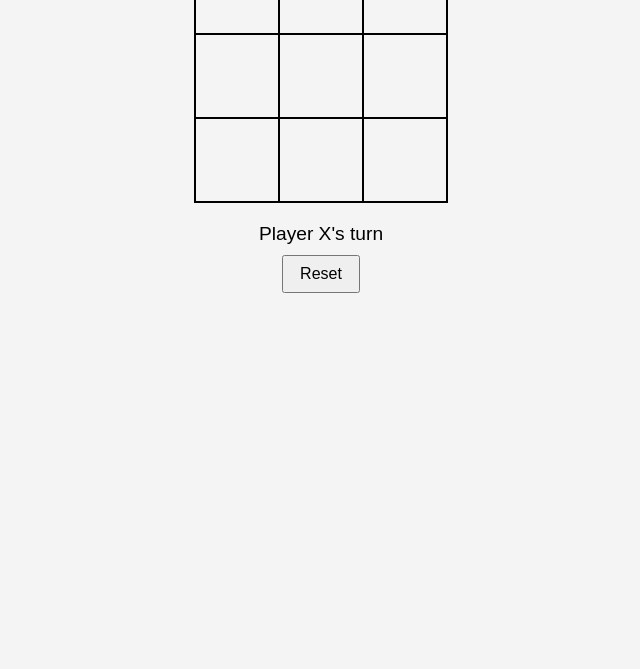
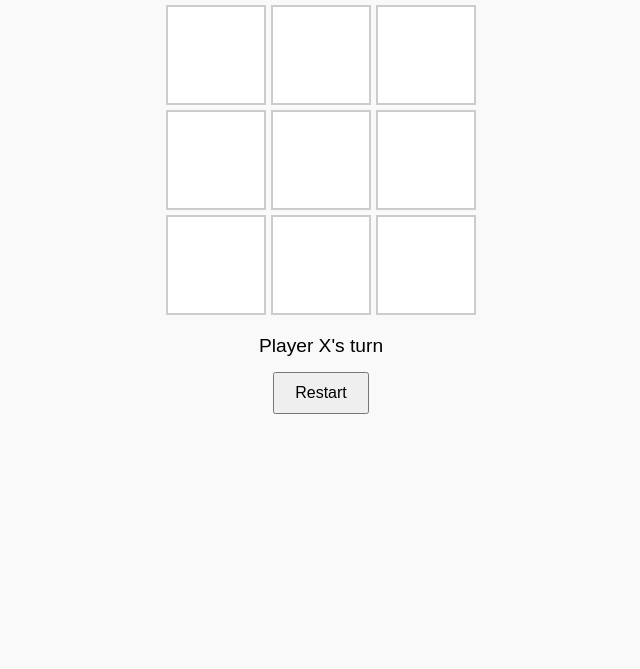
Before and after one commit to Thajuul/Thajuul2, a plain HTML site: page tic-tac-toe.html in a window 1280 px wide. Shown: the part 131-800 px from the top of the page, without its empty margins (319-959 px from the left). Drawn offline with Linux system fonts and the light colour scheme.

Commit message:
Update tic-tac-toe.html

```diff
--- a/tic-tac-toe.html
+++ b/tic-tac-toe.html
@@ -3,91 +3,111 @@
 <head>
   <meta charset="UTF-8" />
   <meta name="viewport" content="width=device-width, initial-scale=1.0"/>
-  <title>Tic Tac Toe</title>
+  <title>Tic-Tac-Toe</title>
   <style>
     body {
-      font-family: Arial;
-      text-align: center;
-      background: #f4f4f4;
+      font-family: sans-serif;
+      background: #f9f9f9;
+      display: flex;
+      flex-direction: column;
+      align-items: center;
+      padding-top: 50px;
     }
-    table {
-      margin: 20px auto;
-      border-collapse: collapse;
+
+    h1 {
+      margin-bottom: 20px;
     }
-    td {
-      width: 80px;
-      height: 80px;
-      font-size: 2em;
-      text-align: center;
-      border: 2px solid #000;
+
+    #board {
+      display: grid;
+      grid-template-columns: repeat(3, 100px);
+      grid-template-rows: repeat(3, 100px);
+      gap: 5px;
+    }
+
+    .cell {
+      background: #fff;
+      border: 2px solid #ccc;
+      font-size: 2.5rem;
+      display: flex;
+      justify-content: center;
+      align-items: center;
       cursor: pointer;
+      user-select: none;
     }
-    #status {
+
+    #message {
       margin-top: 20px;
-      font-size: 1.2em;
+      font-size: 1.2rem;
     }
+
     button {
-      margin-top: 10px;
-      padding: 8px 16px;
-      font-size: 1em;
+      margin-top: 15px;
+      padding: 10px 20px;
+      font-size: 1rem;
     }
   </style>
 </head>
 <body>
-  <h1>Tic Tac Toe</h1>
-  <table>
-    <tr><td onclick="makeMove(0)"></td><td onclick="makeMove(1)"></td><td onclick="makeMove(2)"></td></tr>
-    <tr><td onclick="makeMove(3)"></td><td onclick="makeMove(4)"></td><td onclick="makeMove(5)"></td></tr>
-    <tr><td onclick="makeMove(6)"></td><td onclick="makeMove(7)"></td><td onclick="makeMove(8)"></td></tr>
-  </table>
-  <div id="status">Player X's turn</div>
-  <button onclick="resetGame()">Reset</button>
+  <h1>Tic-Tac-Toe</h1>
+  <div id="board"></div>
+  <div id="message"></div>
+  <button onclick="resetGame()">Restart</button>
 
   <script>
-    const cells = document.querySelectorAll('td');
+    const boardElement = document.getElementById('board');
+    const message = document.getElementById('message');
+    let board = Array(9).fill('');
     let currentPlayer = 'X';
-    let board = Array(9).fill('');
+    let gameOver = false;
 
-    function makeMove(index) {
-      if (board[index] === '') {
-        board[index] = currentPlayer;
-        cells[index].textContent = currentPlayer;
-        if (checkWinner()) {
-          document.getElementById('status').textContent = `Player ${currentPlayer} wins!`;
-          disableBoard();
-        } else if (board.every(cell => cell)) {
-          document.getElementById('status').textContent = \"It's a tie!\";
-        } else {
-          currentPlayer = currentPlayer === 'X' ? 'O' : 'X';
-          document.getElementById('status').textContent = `Player ${currentPlayer}'s turn`;
-        }
+    function renderBoard() {
+      boardElement.innerHTML = '';
+      board.forEach((cell, i) => {
+        const div = document.createElement('div');
+        div.classList.add('cell');
+        div.textContent = cell;
+        div.addEventListener('click', () => handleClick(i));
+        boardElement.appendChild(div);
+      });
+    }
+
+    function handleClick(index) {
+      if (board[index] || gameOver) return;
+
+      board[index] = currentPlayer;
+      renderBoard();
+      if (checkWinner()) {
+        message.textContent = `🎉 Player ${currentPlayer} wins!`;
+        gameOver = true;
+      } else if (board.every(cell => cell)) {
+        message.textContent = "It's a draw!";
+        gameOver = true;
+      } else {
+        currentPlayer = currentPlayer === 'X' ? 'O' : 'X';
+        message.textContent = `Player ${currentPlayer}'s turn`;
       }
     }
 
     function checkWinner() {
       const wins = [
-        [0,1,2], [3,4,5], [6,7,8],
-        [0,3,6], [1,4,7], [2,5,8],
-        [0,4,8], [2,4,6]
+        [0,1,2],[3,4,5],[6,7,8], // rows
+        [0,3,6],[1,4,7],[2,5,8], // columns
+        [0,4,8],[2,4,6]          // diagonals
       ];
-      return wins.some(combination =>
-        combination.every(i => board[i] === currentPlayer)
-      );
-    }
-
-    function disableBoard() {
-      cells.forEach(cell => cell.onclick = null);
+      return wins.some(([a,b,c]) => board[a] && board[a] === board[b] && board[b] === board[c]);
     }
 
     function resetGame() {
-      board.fill('');
-      cells.forEach(cell => {
-        cell.textContent = '';
-        cell.onclick = () => makeMove([...cells].indexOf(cell));
-      });
+      board = Array(9).fill('');
       currentPlayer = 'X';
-      document.getElementById('status').textContent = \"Player X's turn\";
+      gameOver = false;
+      message.textContent = `Player ${currentPlayer}'s turn`;
+      renderBoard();
     }
+
+    // Initial setup
+    resetGame();
   </script>
 </body>
 </html>
```
